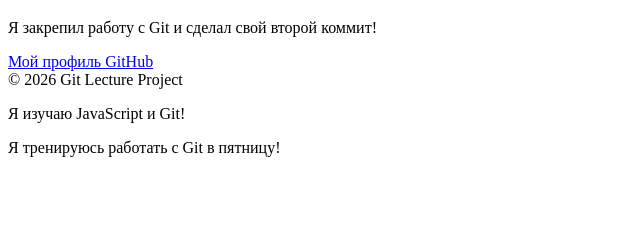
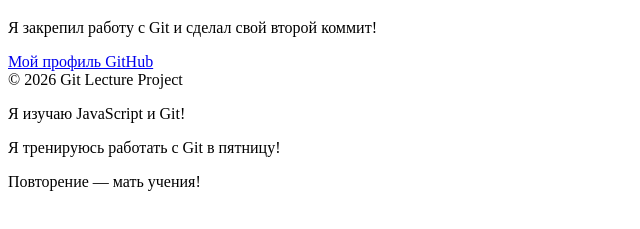
Before and after one commit to Artsiom-Krautsou/git-lecture, a plain HTML site: page index.html in a window 1280 px wide. Shown: the part 61-290 px from the top of the page, without its empty margins (0-640 px from the left). Drawn offline with Linux system fonts and the light colour scheme.

Commit message:
Добавил строку про повторение

```diff
--- a/index.html
+++ b/index.html
@@ -12,5 +12,6 @@
 <footer>© 2026 Git Lecture Project</footer>
 <p>Я изучаю JavaScript и Git!</p>
 <p>Я тренируюсь работать с Git в пятницу!</p>
+<p>Повторение — мать учения!</p>
 </body>
 </html>
```
